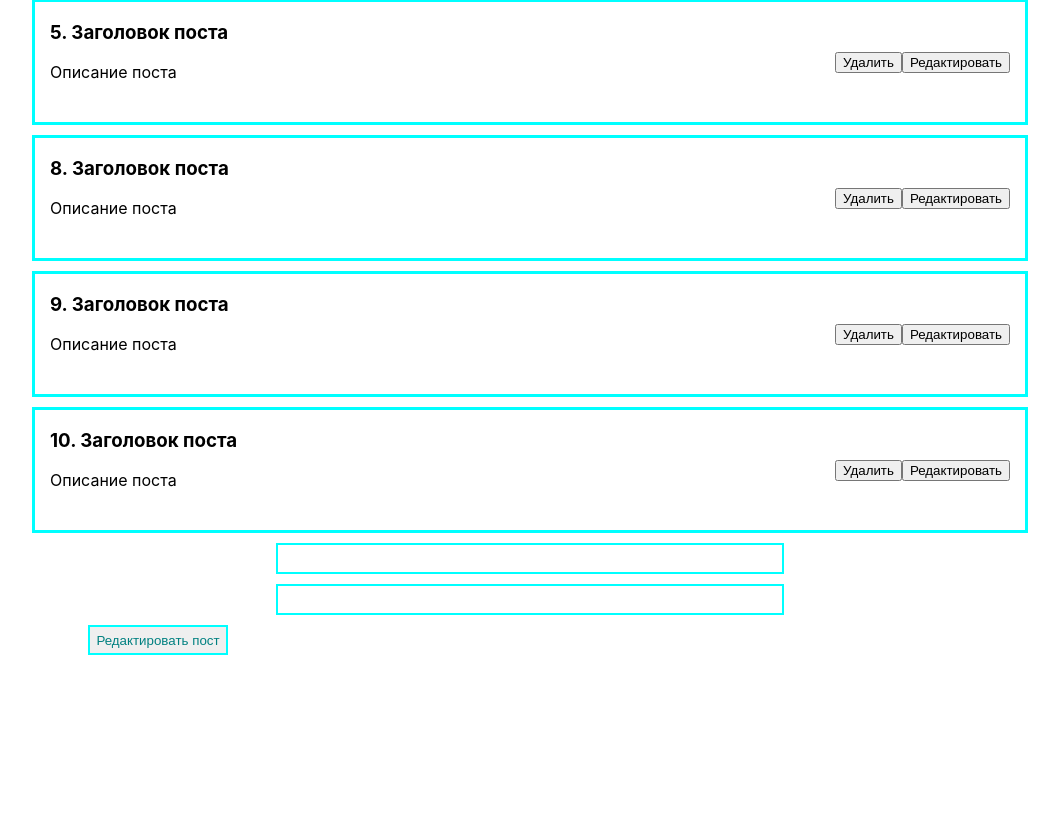
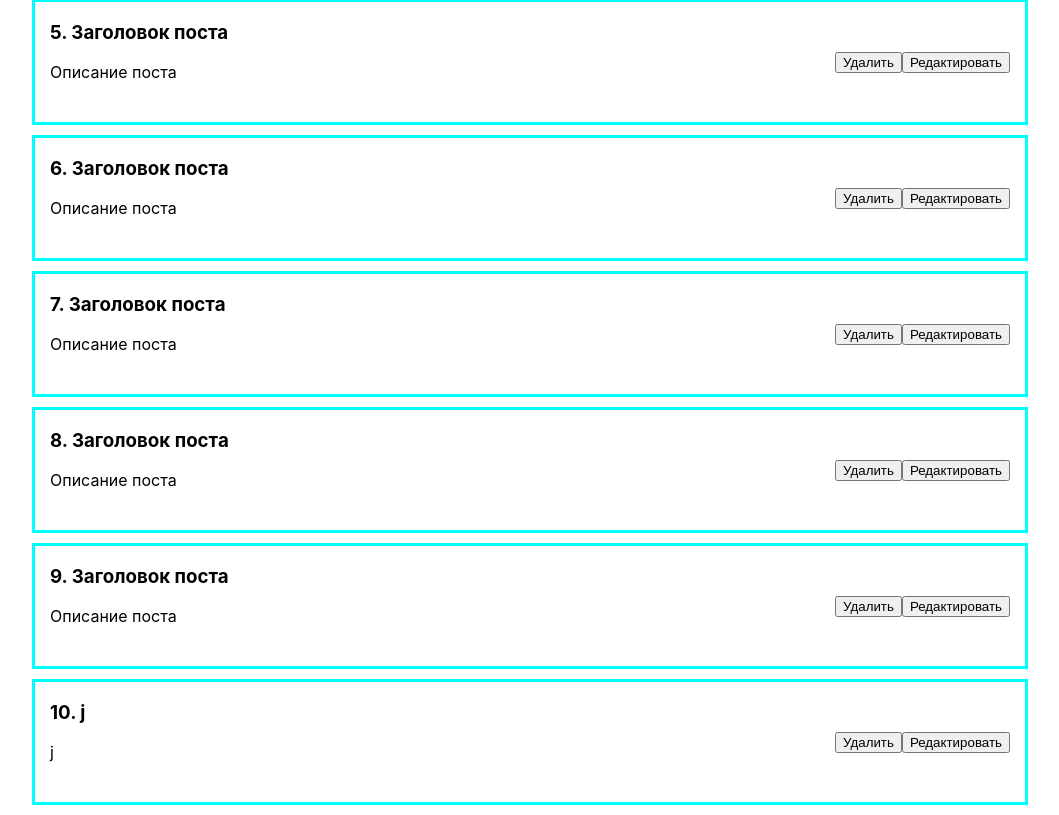
Before and after one commit to BragaMaria/TestTask, a React (Create React App) app: page / in a window 1280 px wide. Shown: the part 555-1370 px from the top of the page, without its empty margins (110-1169 px from the left). Before the commit the page ends 1210 px from the top, so only its background shows below. Built offline with nearby package versions, Linux system fonts and the light colour scheme; data requests are answered from the project's data file.

Commit message:
Кнопка редактировать функциональна

```diff
--- a/db.json
+++ b/db.json
@@ -2,8 +2,8 @@
   "posts": [
     {
       "id": 1,
-      "title": "место",
-      "description": "время"
+      "title": "Заголовок поста",
+      "description": "Описание поста"
     },
     {
       "id": 2,
@@ -12,8 +12,8 @@
     },
     {
       "id": 3,
-      "title": "Заголовок поста",
-      "description": "Описание поста"
+      "title": "p",
+      "description": "f"
     },
     {
       "id": 4,
@@ -22,6 +22,16 @@
     },
     {
       "id": 5,
+      "title": "Заголовок поста",
+      "description": "Описание поста"
+    },
+    {
+      "id": 6,
+      "title": "Заголовок поста",
+      "description": "Описание поста"
+    },
+    {
+      "id": 7,
       "title": "Заголовок поста",
       "description": "Описание поста"
     },
@@ -37,8 +47,8 @@
     },
     {
       "id": 10,
-      "title": "Заголовок поста",
-      "description": "Описание поста"
+      "title": "j",
+      "description": "j"
     }
   ]
 }
--- a/src/App.css
+++ b/src/App.css
@@ -22,21 +22,30 @@
   border: 2px solid #00ffff;
 }
 
-.edit_button {
+.edit-button {
   display: flex;
   margin: auto;
   width: 140px;
+  color: #008080;
   height: 30px;
-  position: absolute;
   border: 2px solid #00ffff;
-  left: 198px;
-  color: #008080;
+
 }
 
-.edit_button:hover {
+.edit-button:hover {
   border: 2px solid #008080;
 }
 
-.edit_button:active {
+.edit-button:active {
   background-color: #00ffff;
 }
+
+.form-edit{
+ padding: 15px;
+ background-color: #D3D3D3;
+ border-radius: 20px;
+ position: fixed;
+ left: calc(50% - 265px);
+ top: calc(50% - 75px);
+
+}
--- a/src/App.tsx
+++ b/src/App.tsx
@@ -11,12 +11,20 @@ interface IData {
 function App() {
   const [data, setData] = useState<IData[]>();
 
+  const [bodyEdit, setBodyEdit] = useState({
+    title: "",
+    description: "",
+  });
+
+  const [openForm, setOpenForm] = useState(false);
+
+  const [idForm, setIdForm] = useState(0);
+
   const getData = () => {
     return fetch("http://localhost:3005/posts").then((result) => {
       return result.json();
     });
   };
-
 
   useEffect(() => {
     getData().then((result) => {
@@ -24,11 +32,27 @@ function App() {
     });
   }, []);
 
-
   const remove = (id: number) => {
     fetch(`http://localhost:3005/posts/${id}`, {
       method: "DELETE",
       headers: { "Content-Type": "application/json" },
+    })
+      .then((result) => {
+        return result.json();
+      })
+      .then(() => {
+        getData().then((result) => {
+          setData(result);
+        });
+      });
+  };
+
+  const edit = (id: number, e: React.FormEvent<HTMLFormElement>) => {
+    e.preventDefault();
+    fetch(`http://localhost:3005/posts/${id}`, {
+      method: "PATCH",
+      headers: { "Content-Type": "application/json" },
+      body: JSON.stringify(bodyEdit),
     })
       .then((result) => {
         return result.json();
@@ -52,16 +76,64 @@ function App() {
               <p className="description">{post.description}</p>
             </div>
             <div className="buttons">
-              <input type="button" value="Удалить" onClick={()=>{remove(post.id)}}/>
-              <input type="button" value="Редактировать" />
+              <input
+                type="button"
+                value="Удалить"
+                onClick={() => {
+                  remove(post.id);
+                }}
+              />
+              <input
+                type="button"
+                value="Редактировать"
+                onClick={() => {
+                  setOpenForm(true);
+                  setIdForm(post.id);
+                }}
+              />
             </div>
           </div>
         );
       })}
-      <input className="edit" type="text" />
-      <input className="edit" type="text" />
-      <input className="edit_button" type="button" value="Редактировать пост"/>
 
+
+      {openForm && (
+        <div className="form-edit">
+          <form
+            onSubmit={(e) => {
+              edit(idForm, e);
+            }}
+          >
+            <input
+              className="edit"
+              type="text"
+              onChange={(e) => {
+                setBodyEdit({
+                  title: e.target.value,
+                  description: bodyEdit.description,
+                });
+              }}
+            />
+
+            <input
+              className="edit"
+              type="text"
+              onChange={(e) => {
+                setBodyEdit({
+                  title: bodyEdit.title,
+                  description: e.target.value,
+                });
+              }}
+            />
+
+            <input
+              className="edit-button"
+              type="submit"
+              value="Редактировать пост"
+            />
+          </form>
+        </div>
+      )}
     </div>
   );
 }
```
